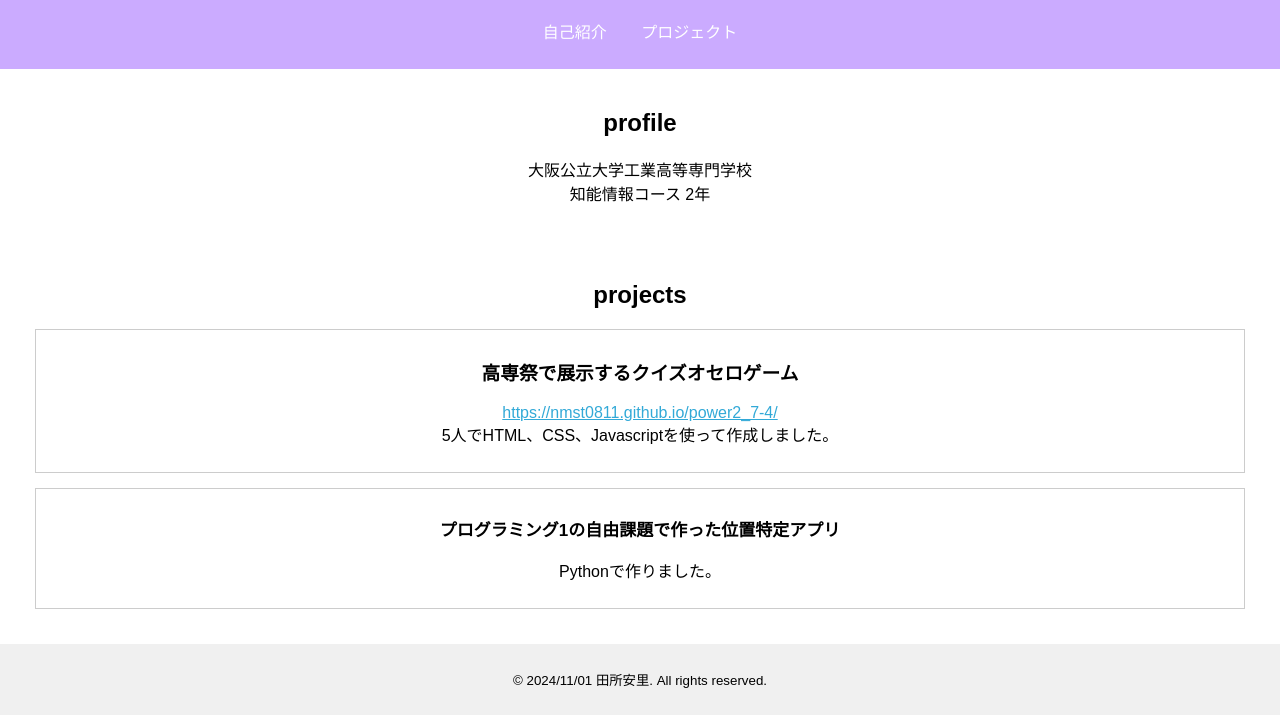
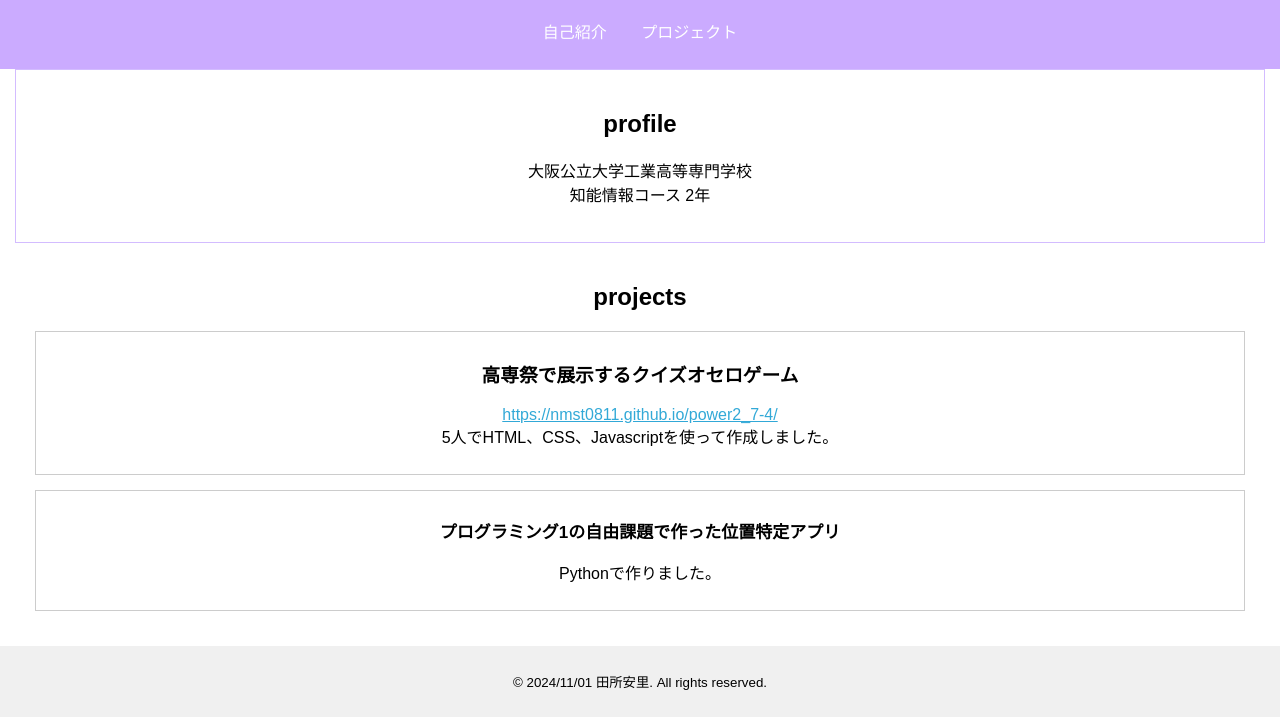
Before and after one commit to an-nn-t/portfolio, a plain HTML site: page index.html in a window 1280 px wide. Shown: the part 80-800 px from the top of the page. Drawn offline with Linux system fonts and the light colour scheme.

Commit message:
Update styles.css

```diff
--- a/styles.css
+++ b/styles.css
@@ -9,6 +9,10 @@ header {
     color: white;
     padding: 10px 0;
     text-align: center;
+}
+#about{
+
+    border: 1.5px solid #d3bcff;
 }
 
 nav ul {
```
